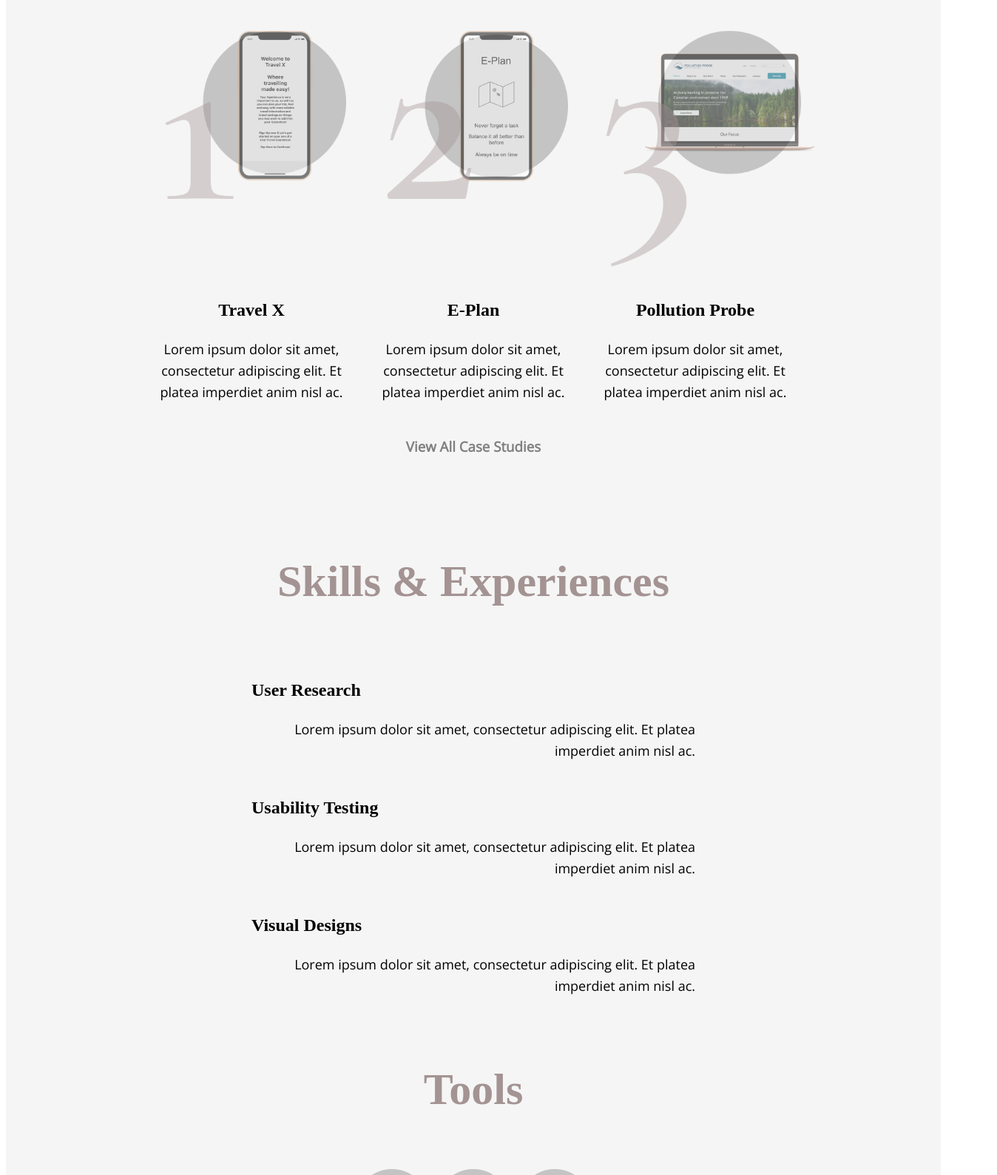
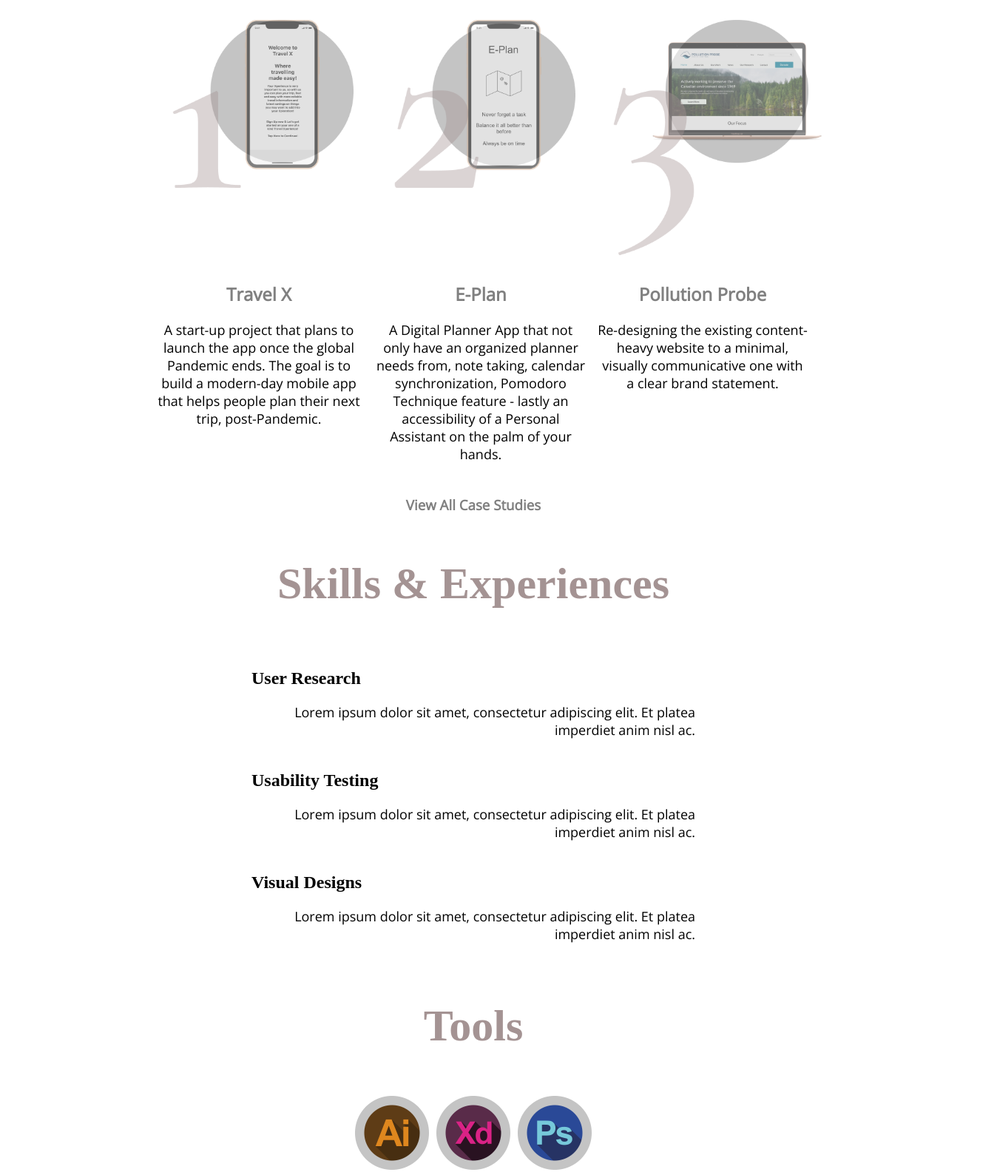
Before and after one commit to carlajayne/Portfolio_JQuery, a plain HTML site: page index.html in a window 1280 px wide. Shown: the part 1002-2591 px from the top of the page at 74% size, 1348 px wide, since content can reach past the window. Drawn offline with nearby package versions, Linux system fonts and the light colour scheme.

Commit message:
Attached HW20

```diff
--- a/css/style.css
+++ b/css/style.css
@@ -45,12 +45,11 @@ header{
 .flexContainer {
   display: flex;
   width: 100%;
-  background-color:transparent;
-  margin: 0;
+  margin: 10px;
+  border: none;
   padding: 0;
 }
 .flex_item {
-  background-color: transparent;
   flex-direction: column;
   margin: 0;
   padding: 10x;
@@ -74,23 +73,7 @@ figcaption {
     left: 0;
     text-align: center;
 }
-.CaseStudies{
-  background-color:whitesmoke;
-  padding-bottom: 20px;
-  padding-top: 5px;
-  align-content: center;
-}
-
-    /*Skills&Tools Container*/
-.SkillsExperience {
-  background-color:whitesmoke;
-  margin: 0px;
-  padding: 0px;
-  padding-bottom: 20px;
-  padding-top: 20px;
-  align-content: center;
-}
-                     /*Skills*/
+/*Skills*/
 .gridContainer1{
   display: grid;
   grid-gap: 5px;
@@ -105,17 +88,9 @@ figcaption {
 }
 .grid-item1 {
   margin: 0;
-  background-color: transparent;
   padding: 0px;
 }
-.Skills {
-  background-color:whitesmoke;
-  width: inherit;
-  height: inherit;
-  padding: 0px;
-  margin: 5px;
-}
-                         /*Tools*/
+/*Tools*/
     .gridContainer {
       display: grid;
       align-content: center;
@@ -133,33 +108,22 @@ figcaption {
       width: 100px;
       height: 100px;
     }
-    .myTools {
-      background-color:whitesmoke;
-      padding: 0px;
-      margin: 0px;
-    }
 
 
     /*Footer*/
-    #backtop {
-      background-color:   #575858;
-      padding: 10px 10px 0;
-      position: absolute;
-      top:0;
-      right:0;
-      width: 200px;
-      text-align: right;
-    }
+
   footer {
-    position: relative;
-    justify-content: center;
-    align-content: center;
+    position: absolute;
     text-align: center;
-    bottom: 0;
     width: 100%;
-    padding: auto;
+    margin: 50px auto 0;
+    border: none;
     background-color: #575858;
+    padding: 20px;
   }
+  .backtop {
+    float: right;
+}
   footer ul li {
     display: inline-block;
     padding: 30px;
@@ -169,6 +133,11 @@ figcaption {
   }
 
     /*Web Style*/
+    section {
+      margin: 20px;
+      border: none;
+      padding: 20px auto 20px;
+    }
   h1 {
     font-family: Cormorant, Bold;
     font-size: 60px;
@@ -204,10 +173,6 @@ figcaption {
     background-color: rgb(35, 161, 161);
   }
 
-  body{
-    height: 100vh;
-    line-height: 1.6;
-}
 /*CSS Scroll Smooth*/
 html {
   scroll-behavior: smooth;
--- a/index.html
+++ b/index.html
@@ -44,30 +44,31 @@
                 <div class="flex_item">
                     <img src="images/travel_x_hp.png">
                     <figcaption>
-                    <h2>Travel X</h2>
-                    <p> Lorem ipsum dolor sit amet, consectetur adipiscing elit. Et platea imperdiet anim nisl ac.</p>
+                    <h2><a href="https://carlajayne.github.io/UX_UI_HW_20/">Travel X</a></h2>
+                    <p>  A start-up project that plans to launch the app once the global Pandemic ends. The goal is to build a modern-day mobile app that helps people plan their next trip, post-Pandemic.</p>
                     </figcaption>
                 </div>
                 <div class="flex_item">
                     <img src="images/eplan_hp.png">
                     <figcaption>
-                    <h2>E-Plan</h2>
-                    <p> Lorem ipsum dolor sit amet, consectetur adipiscing elit. Et platea imperdiet anim nisl ac.</p>
+                    <h2><a href="#">E-Plan</a></h2>
+                    <p> A Digital Planner App that not only have an organized planner needs from, note taking, calendar synchronization, Pomodoro Technique feature - lastly an accessibility of a Personal Assistant on the palm of your hands.
+                    </p>
                     </figcaption></div>
                 <div class="flex_item">
                     <img src="images/pollution_probe_hp.png">
                     <figcaption>
-                    <h2>Pollution Probe</h2>
-                    <p> Lorem ipsum dolor sit amet, consectetur adipiscing elit. Et platea imperdiet anim nisl ac.</p>
+                    <h2><a href="#">Pollution Probe</a></h2>
+                    <p> Re-designing the existing content-heavy website to a minimal, visually communicative one with a clear brand statement.</p>
                     </figcaption></div>
                 </div>
             </div>
-            <h3 style="text-align: center"><a href="casestudies.html">View All Case Studies</a></h3>
+            <h3 style="text-align: center"><a href="#">View All Case Studies</a></h3>
         </section>
     <!-- End Case Studies -->
 
     <!-- Skills and Tools -->
-    <section class="SkillsExperience">
+    <section>
 <section class="Skills">
 <h1 style="text-align: center">Skills & Experiences</h1>
 <div class="mySkills gridContainer1">
@@ -88,7 +89,7 @@
     <!-- End Skills -->
 
     <!--Tools -->
-<section class="myTools">
+<section>
     <h1 style="text-align: center">Tools</h1>
     <div class="myTools gridContainer">
         <div class="grid-item" id="AI">
@@ -110,13 +111,13 @@
             <img src="images/invision.png" alt="Invision">
     </div></div>
 </section>
-</section>
     <!-- End Tools -->
 
     <!-- Footer -->
     <footer>
-        <h3 id="backtop"><a href="#">Back to Top</a></h3>
-        <div class="footertext">
+        <a class="backtop" href="#">Back to Top</a>
+        <br>
+        <br>
         <h1>Let's get in touch!</h1>
         <p class="spill">I am currently looking for opportunities in Product & Visual Design. Feel free to contact me to collaborate or even to chat over coffee Zoom!</p>
         <button>Send an Email!</button></div>
```
